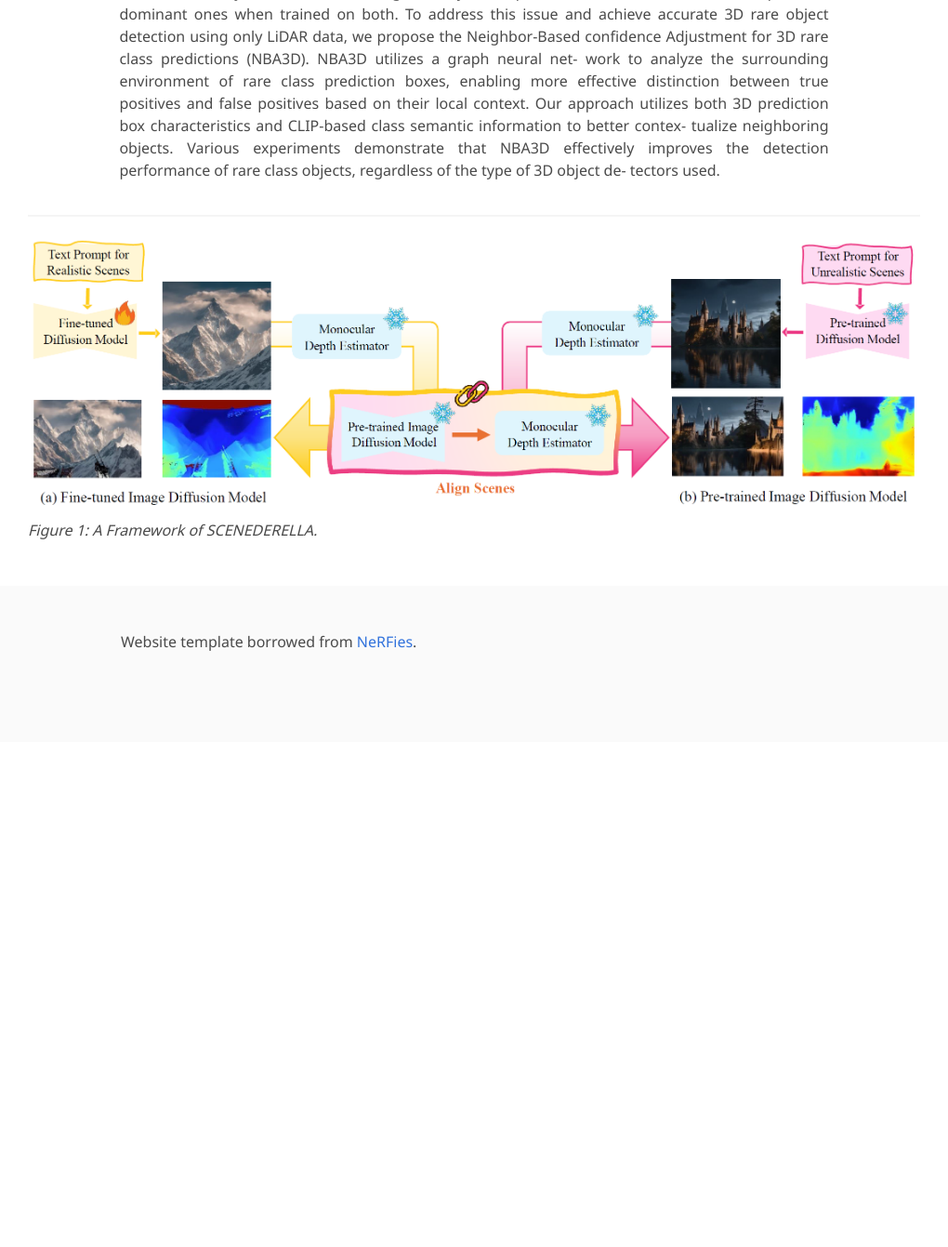
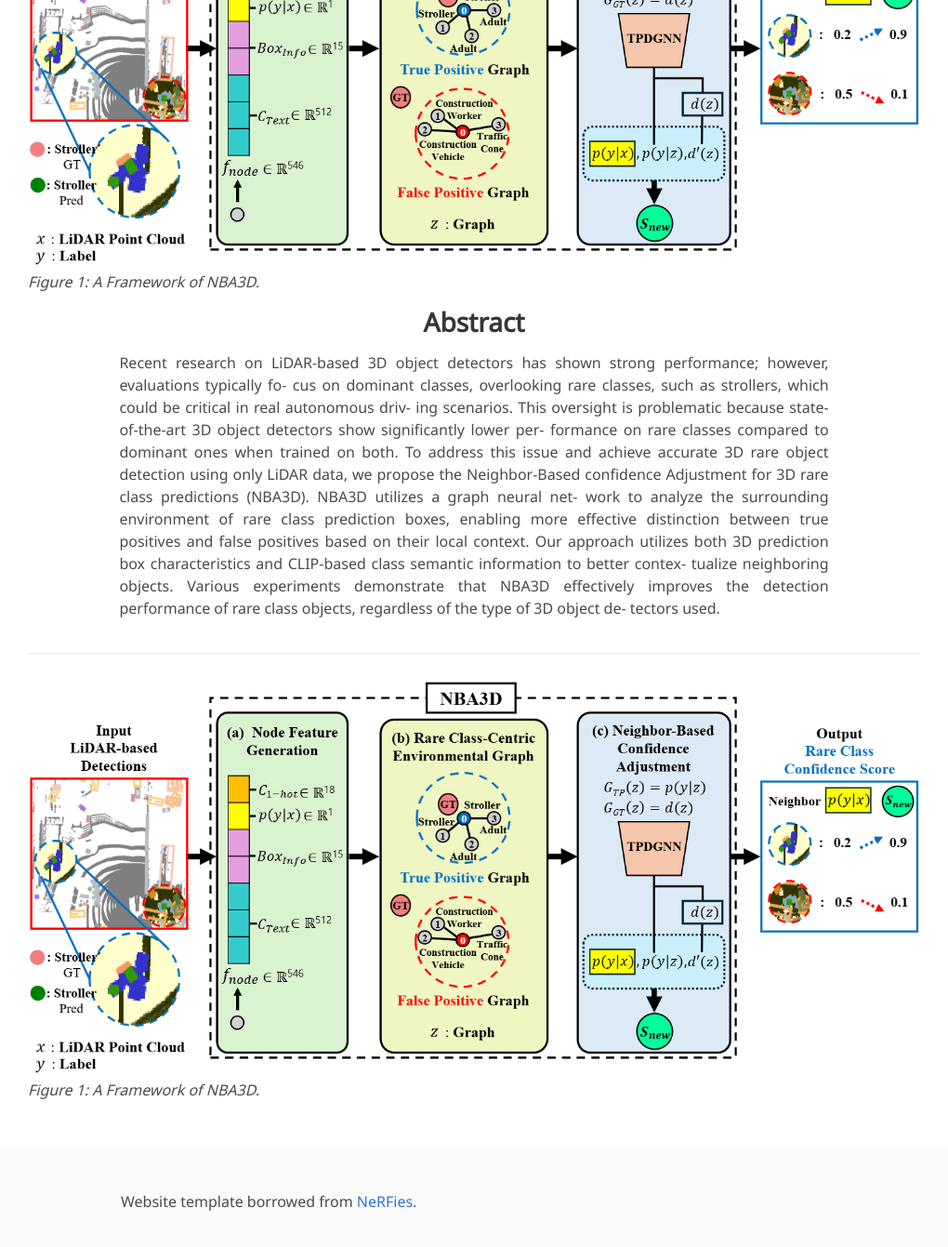
Before and after one commit to juuyeoe/NBA3D, a Jekyll site: the page built from index.md, in a window 1280 px wide and 1400 px high, scrolled down 1180 px. Shown: the top 1341 px of the window at 93% size, without its empty margins (130-1150 px from the left). Built offline with Jekyll 4.4.1, drawn with Linux system fonts in a browser that asks for light colours; some web fonts are replaced; before the commit the page ends 1978 px from its top, so only the background shows below that.

Commit message:
Update index.md

```diff
--- a/index.md
+++ b/index.md
@@ -21,6 +21,11 @@ affiliations:
 
 homepage: https://www.vilab.cau.ac.kr/
 ---
+
+
+![Framework](/static/images/figure2.png)
+*Figure 1: A Framework of NBA3D.*
+
 
 <!-- Using HTML to center the abstract -->
 <div class="columns is-centered has-text-centered">
@@ -57,5 +62,5 @@ tectors used.
 
 
 
-![Framework](/static/images/framework.png)
-*Figure 1: A Framework of SCENEDERELLA.*
+![Framework](/static/images/figure2.png)
+*Figure 1: A Framework of NBA3D.*
```
